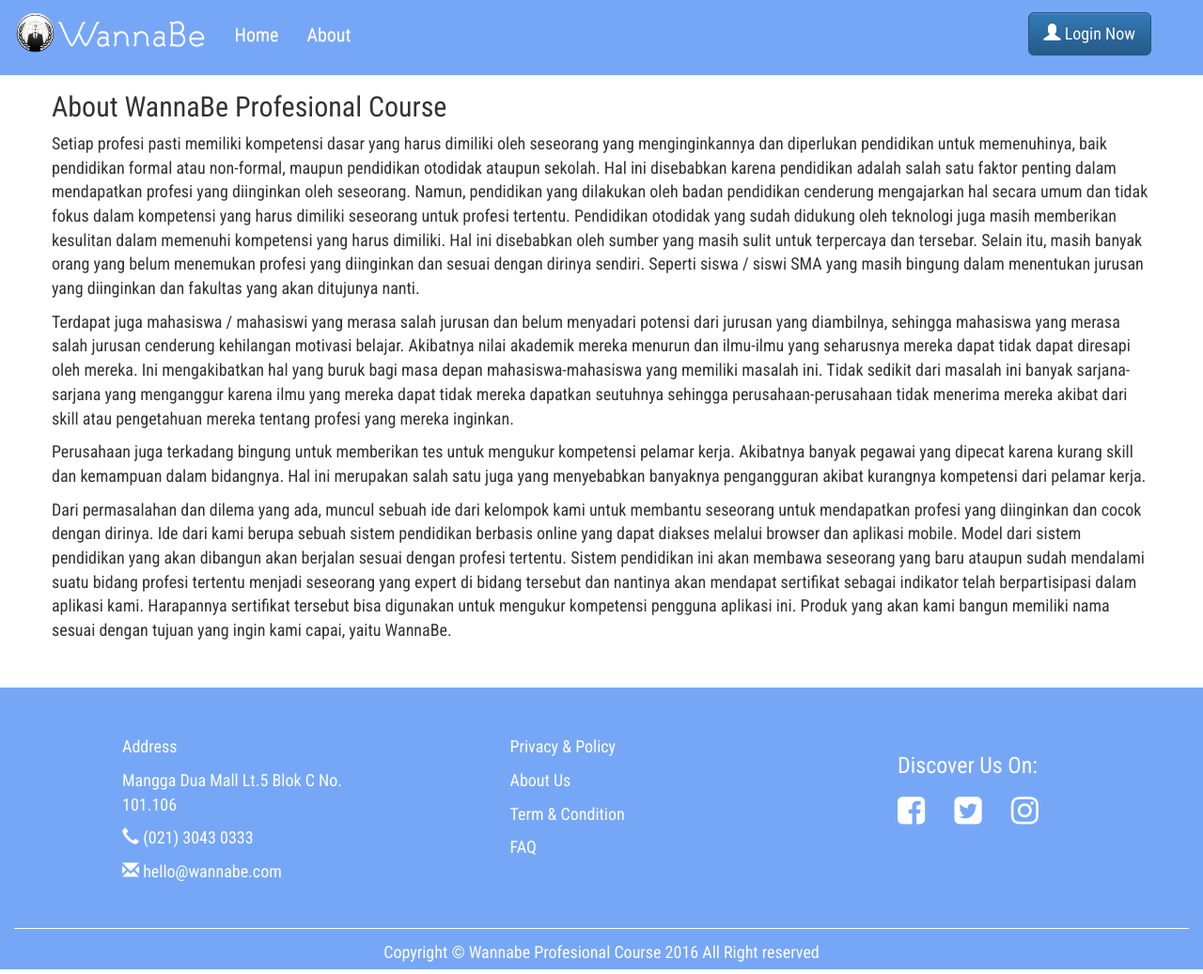
After one commit to rxs1/wannabe, a PHP site: page /aboutus.php in a window 1280 px wide. The commit adds this page. Shown: the whole page at 94% size. Run offline with PHP 8.4, Linux system fonts and the light colour scheme; some libraries are stand-ins or nearby versions.

Commit message:
loader login

```diff
--- /dev/null
+++ b/aboutus.php
@@ -0,0 +1,39 @@
+<!DOCTYPE html>
+<html>
+<head>
+	<?php
+		$title = "About WannaBe Profesional Course";
+		include 'head.php';
+	?>
+</head>
+<body>
+
+	<?php
+	include 'nav.php';
+	?>
+	<div class="container" id="about-us">
+		<div class="row">
+			<h2><?=$title?></h2>
+			<p>
+				Setiap profesi pasti memiliki kompetensi dasar yang harus dimiliki oleh seseorang yang menginginkannya dan diperlukan pendidikan untuk memenuhinya, baik pendidikan formal atau non-formal, maupun pendidikan otodidak ataupun sekolah. Hal ini disebabkan karena pendidikan adalah salah satu faktor penting dalam mendapatkan profesi yang diinginkan oleh seseorang. Namun, pendidikan yang dilakukan oleh badan pendidikan cenderung mengajarkan hal secara umum dan tidak fokus dalam kompetensi yang harus dimiliki seseorang untuk profesi tertentu. Pendidikan otodidak yang sudah didukung oleh teknologi juga masih memberikan kesulitan dalam memenuhi kompetensi yang harus dimiliki. Hal ini disebabkan oleh sumber yang masih sulit untuk terpercaya dan tersebar. Selain itu, masih banyak orang yang belum menemukan profesi yang diinginkan dan sesuai dengan dirinya sendiri. Seperti siswa / siswi SMA yang masih bingung dalam menentukan jurusan yang diinginkan dan fakultas yang akan ditujunya nanti.
+
+			</p>
+			<p>
+				Terdapat juga mahasiswa / mahasiswi yang merasa salah jurusan dan belum menyadari potensi dari jurusan yang diambilnya, sehingga mahasiswa yang merasa salah jurusan cenderung kehilangan motivasi belajar. Akibatnya nilai akademik mereka menurun dan ilmu-ilmu yang seharusnya mereka dapat tidak dapat diresapi oleh mereka. Ini mengakibatkan hal yang buruk bagi masa depan mahasiswa-mahasiswa yang memiliki masalah ini. Tidak sedikit dari masalah ini banyak sarjana-sarjana yang menganggur karena ilmu yang mereka dapat tidak mereka dapatkan seutuhnya sehingga perusahaan-perusahaan tidak menerima mereka akibat dari skill atau pengetahuan mereka tentang profesi yang mereka inginkan.
+			</p>
+			<p>
+				Perusahaan juga terkadang bingung untuk memberikan tes untuk mengukur kompetensi pelamar kerja. Akibatnya banyak pegawai yang dipecat karena kurang skill dan kemampuan dalam bidangnya. Hal ini merupakan salah satu juga yang menyebabkan banyaknya pengangguran akibat kurangnya kompetensi dari pelamar kerja.
+			</p>
+			<p>
+				Dari permasalahan dan dilema yang ada, muncul sebuah ide dari kelompok kami untuk membantu seseorang untuk mendapatkan profesi yang diinginkan dan cocok dengan dirinya. Ide dari kami berupa sebuah sistem pendidikan berbasis online yang dapat diakses melalui browser dan aplikasi mobile. Model dari sistem pendidikan yang akan dibangun akan berjalan sesuai dengan profesi tertentu. Sistem pendidikan ini akan membawa seseorang yang baru ataupun sudah mendalami suatu bidang profesi tertentu menjadi seseorang yang expert di bidang tersebut dan nantinya akan mendapat sertifikat sebagai indikator telah berpartisipasi dalam aplikasi kami. Harapannya sertifikat tersebut bisa digunakan untuk mengukur kompetensi pengguna aplikasi ini. Produk yang akan kami bangun memiliki nama sesuai dengan tujuan yang ingin kami capai, yaitu WannaBe.
+			</p>
+
+		</div>
+
+	</div>
+	<?php
+	include 'footer.php';
+	?>
+
+</body>
+</html>
--- a/assets/css/custom.css
+++ b/assets/css/custom.css
@@ -179,6 +179,34 @@
 	margin-top:1%;
 }
 /*END footer*/
+
+/*ABOUT US*/
+#about-us{
+	margin-top: 6%;
+	font-family: 'Roboto Condensed', sans-serif;
+	font-size: 18px;
+	margin-bottom: 3%;
+}
+
+/*END ABOUT US*/
+/*LOADER*/
+.loader {
+    border: 16px solid #f3f3f3; /* Light grey */
+    border-top: 16px solid #3498db; /* Blue */
+    border-radius: 50%;
+    width: 120px;
+    height: 120px;
+    animation: spin 2s linear infinite;
+    margin-top: 15%;
+    margin-left: 45%;
+}
+
+
+@keyframes spin {
+    0% { transform: rotate(0deg); }
+    100% { transform: rotate(360deg); }
+}
+/*END LOADER*/
 /*Other Custom*/
 
 /**/
--- a/nav.php
+++ b/nav.php
@@ -4,8 +4,8 @@
       <a id="logo" class="navbar-brand" href="#"><span><img id="logo-img" height="45" width="45" src="assets/img/logo.png"></span>WannaBe</a>
     </div>
     <ul id="menu" class="nav navbar-nav">
-      <li class="active"><a href="#">Home</a></li>
-      <li><a href="#">About</a></li>
+      <li class="active"><a href="index.php">Home</a></li>
+      <li><a href="aboutus.php">About</a></li>
     </ul>
 
       <a id="login" class="btn btn-primary btn-lg pull-right" href="#" data-toggle="modal" data-target="#myModal"><span><i class="glyphicon glyphicon-user"></i></span>  Login Now</a>
```
Also changed, not shown: auth.php (added, +30 -0 lines).
